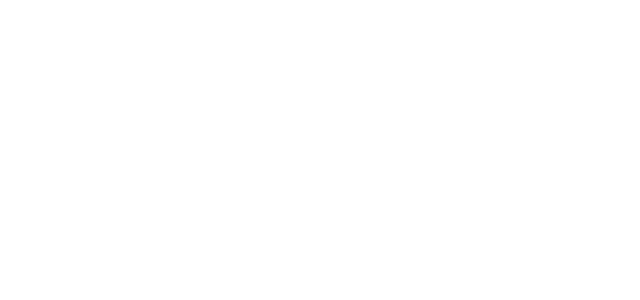
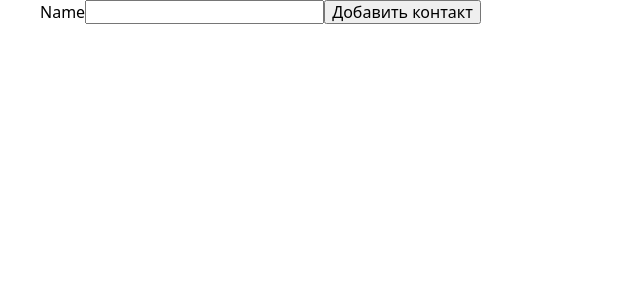
Before and after one commit to lex-od/goit-react-hw-02-phonebook, a React (Create React App) app: page / in a window 1280 px wide. Shown: the top 300 px of the page, without its empty margins (0-640 px from the left). Built offline with nearby package versions, Linux system fonts and the light colour scheme.

Commit message:
ContactForm

```diff
--- a/package.json
+++ b/package.json
@@ -13,6 +13,7 @@
         "react": "^17.0.2",
         "react-dom": "^17.0.2",
         "react-scripts": "4.0.3",
+        "uuid": "^8.3.2",
         "web-vitals": "^1.1.1"
     },
     "scripts": {
--- a/src/App.js
+++ b/src/App.js
@@ -1,9 +1,35 @@
 import { Component } from 'react';
-import './styles/App.module.scss';
+import { v4 as uuid } from 'uuid';
+// import css from './styles/App.module.scss';
+import ContactForm from './components/ContactForm';
 
 class App extends Component {
+    state = {
+        contacts: [],
+    };
+
+    addContact = name => {
+        const newContact = { id: uuid(), name };
+
+        this.setState(actState => ({
+            contacts: [newContact, ...actState.contacts],
+        }));
+    };
+
     render() {
-        return <div></div>;
+        // const { contacts } = this.state;
+
+        return (
+            <div className="container">
+                <ContactForm onSubmit={this.addContact} />
+
+                {/* <ul>
+                    {contacts.map(({ name }) => (
+                        <li>{name}</li>
+                    ))}
+                </ul> */}
+            </div>
+        );
     }
 }
 
--- /dev/null
+++ b/src/components/ContactForm/ContactForm.jsx
@@ -0,0 +1,49 @@
+import { Component } from 'react';
+import PropTypes from 'prop-types';
+// import css from './ContactForm.module.scss';
+import config from '../../json/ContactFormConfig.json';
+
+class ContactForm extends Component {
+    static propTypes = {
+        onSubmit: PropTypes.func.isRequired,
+    };
+
+    state = { name: '' };
+
+    handleChange = e => {
+        const { name, value } = e.target;
+        this.setState({ [name]: value });
+    };
+
+    handleSubmit = e => {
+        e.preventDefault();
+
+        this.props.onSubmit(this.state.name);
+
+        this.setState({ name: '' });
+    };
+
+    render() {
+        const { name } = this.state;
+
+        return (
+            <form onSubmit={this.handleSubmit}>
+                <label>
+                    Name
+                    <input
+                        type="text"
+                        name="name"
+                        pattern={config.INPUT_NAME_PATTERN}
+                        title={config.INPUT_NAME_TITLE}
+                        value={name}
+                        onChange={this.handleChange}
+                        required
+                    />
+                </label>
+                <button>Добавить контакт</button>
+            </form>
+        );
+    }
+}
+
+export default ContactForm;
--- /dev/null
+++ b/src/components/ContactForm/index.js
@@ -0,0 +1 @@
+export { default } from './ContactForm';
--- /dev/null
+++ b/src/json/ContactFormConfig.json
@@ -0,0 +1,4 @@
+{
+    "INPUT_NAME_TITLE": "Имя может состоять только из букв, апострофа, тире и пробелов. Например Adrian, Jacob Mercer, Charles de Batz de Castelmore d'Artagnan и т. п.",
+    "INPUT_NAME_PATTERN": "^[a-zA-Zа-яА-Я]+(([' -][a-zA-Zа-яА-Я ])?[a-zA-Zа-яА-Я]*)*$"
+}
--- a/src/styles/global.scss
+++ b/src/styles/global.scss
@@ -0,0 +1,22 @@
+.container {
+    width: 1200px;
+    margin-left: auto;
+    margin-right: auto;
+}
+
+ul {
+    margin: 0;
+    padding: 0;
+
+    list-style: none;
+}
+
+p {
+    margin: 0;
+}
+
+h1,
+h2,
+h3 {
+    margin: 0;
+}
```
Also changed, not shown: src/components/ContactForm/ContactForm.module.scss (added), 1 other file (tests, documents, lock files or other folders).
